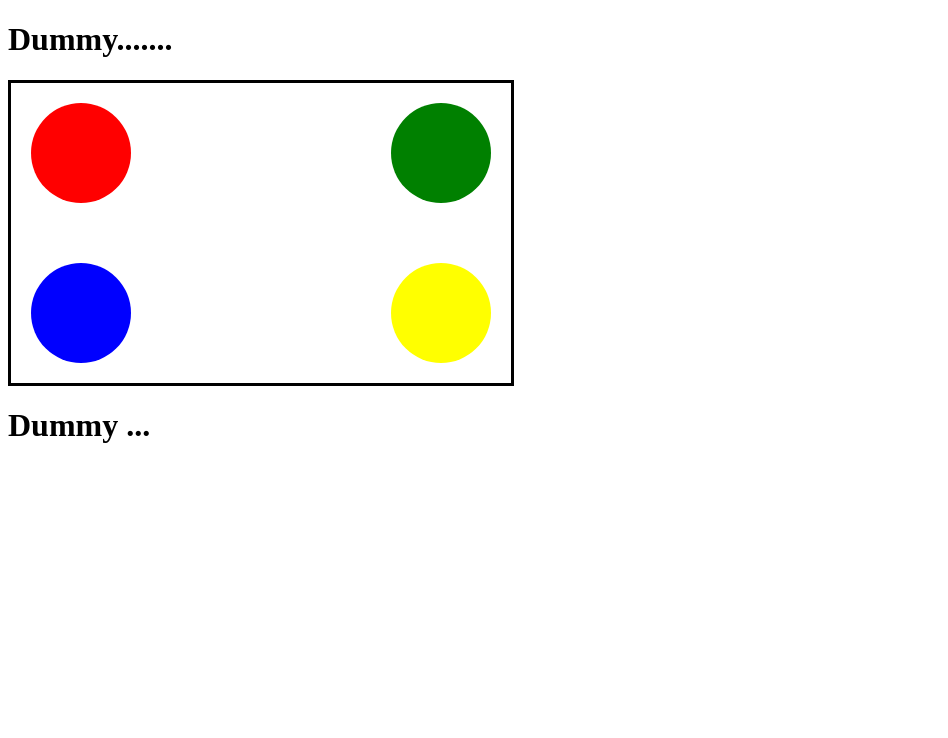
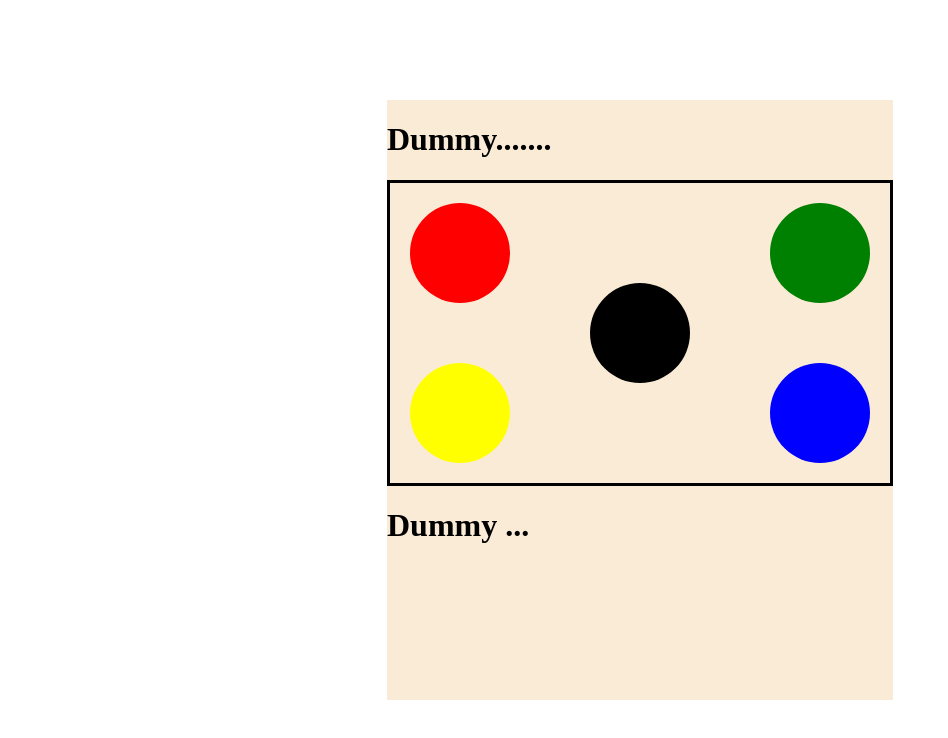
Before and after one commit to 0exia099/test1, a plain HTML site: page 웹프로그래밍(프론트)/7-3.html in a window 1280 px wide. Shown: the whole page, without its empty margins (0-948 px from the left). Drawn offline with Linux system fonts and the light colour scheme.

Commit message:
Add files via upload

```diff
--- a/웹프로그래밍(프론트)/7-3.html
+++ b/웹프로그래밍(프론트)/7-3.html
@@ -1,54 +1,81 @@
 <!DOCTYPE html>
 <html lang="ko">
+
 <head>
     <meta charset="UTF-8">
     <meta http-equiv="X-UA-Compatible" content="IE=edge">
     <meta name="viewport" content="width=device-width, initial-scale=1.0">
     <title>Absolute Example</title>
     <style>
-        #container{
+        #container {
             width: 500px;
             height: 300px;
             border: 3px solid black;
             overflow: hidden;
             position: relative;
         }
-        #red{
+
+        #red {
             background-color: red;
             left: 20px;
             top: 20px;
         }
-        #green{
+
+        #green {
             background-color: green;
             right: 20px;
             top: 20px;
         }
-        #blue{
+
+        #blue {
             background-color: blue;
+            right: 20px;
+            bottom: 20px;
+        }
+
+        #yellow {
+            background-color: yellow;
             left: 20px;
             bottom: 20px;
         }
-        #yellow{
-            background-color: yellow;
-            right: 20px;
-            bottom: 20px;
+
+        #black {
+            background-color: black;
+            left: 200px;
+            bottom: 100px;
         }
-        .circle{
+
+        .circle {
             position: absolute;
             border-radius: 50%;
             width: 100px;
             height: 100px;
         }
+        #center{
+            width: 506px;
+            height: 600px;
+            background-color: antiquewhite;
+            position: absolute;
+            left: 50%;
+            top: 50%;
+            margin-top: -300px;
+            margin-left: -253px;
+        }
     </style>
 </head>
+
 <body>
+    <div id="center">
         <h1>Dummy.......</h1>
         <div id="container">
             <div id="red" class="circle"></div>
             <div id="green" class="circle"></div>
             <div id="blue" class="circle"></div>
             <div id="yellow" class="circle"></div>
+            <div id="black" class="circle"></div>
         </div>
-    <h1>Dummy   ...</h1>
+        <h1>Dummy ...</h1>
+    </div>
 </body>
+
 </html>
```
Lines whose indentation alone changed are shown as unchanged.
